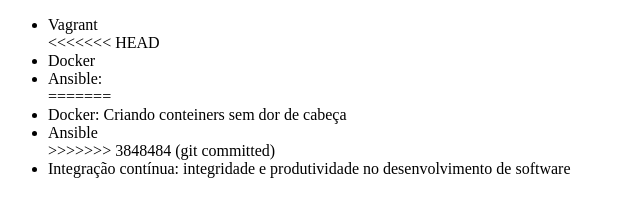
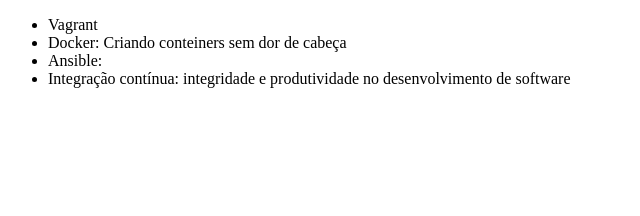
Before and after one commit to AndreCruzGonzaga/estudos, a plain HTML site: page index.html in a window 1280 px wide. Shown: the whole page, without its empty margins (0-640 px from the left). Drawn offline with Linux system fonts and the light colour scheme.

Commit message:
feita a mudança

```diff
--- a/index.html
+++ b/index.html
@@ -13,13 +13,8 @@
 
         <ul>
             <li>Vagrant</li>
-<<<<<<< HEAD
-            <li>Docker</li>
+            <li>Docker: Criando conteiners sem dor de cabeça</li>
             <li>Ansible:</li>
-=======
-            <li>Docker: Criando conteiners sem dor de cabeça</li>
-            <li>Ansible</li>
->>>>>>> 3848484 (git committed)
             <li>Integração contínua: integridade e produtividade no desenvolvimento de software</li>
         </ul>
 
```
